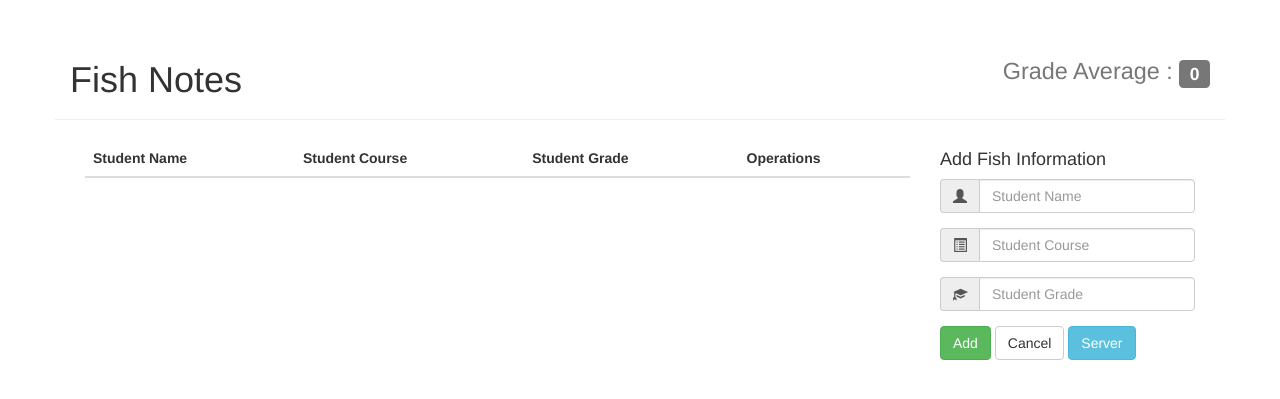
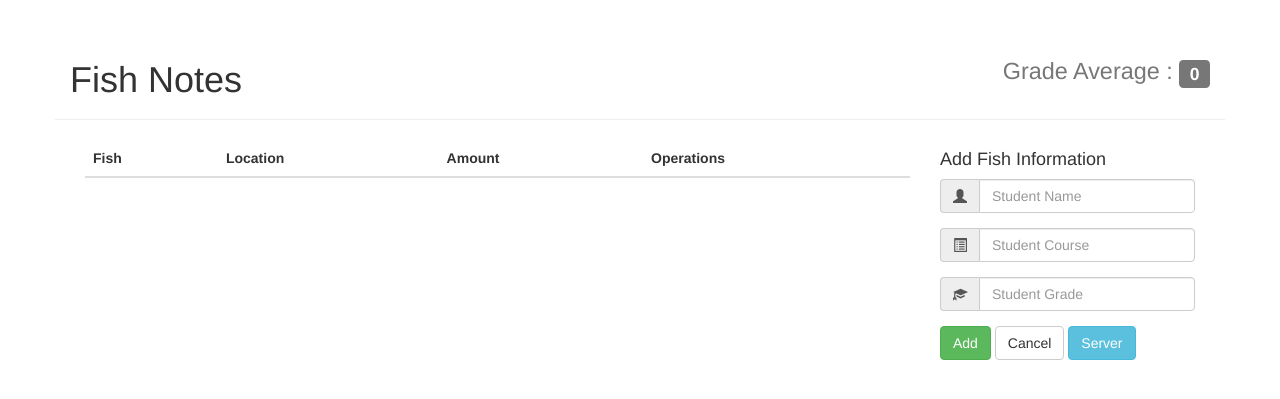
Before and after one commit to Tkim43/fish-notes, a PHP site: page /index.html in a window 1280 px wide. Shown: the top 399 px of the page. Run offline with PHP 8.4, Linux system fonts and the light colour scheme; a stand-in replaces the project's code that opens the database connection; lists and menus that the app fills with data are empty; some libraries are stand-ins or nearby versions.

```diff
--- a/index.html
+++ b/index.html
@@ -49,9 +49,9 @@
         <table class="student-list table">
             <thead>
             <tr>
-                <th class="">Student Name</th>
-                <th>Student Course</th>
-                <th>Student Grade</th>
+                <th class="">Fish</th>
+                <th>Location</th>
+                <th>Amount</th>
                 <th class="">Operations</th>
             </tr>
             </thead>
--- a/index.php
+++ b/index.php
@@ -1,8 +1,10 @@
 <?php
+require_once('mysql_credentials.php');
 
 $output = [
     "success" => true,
     "number" => 11,
+    "code" => "code"
 ];
 
 $json_output = json_encode($output);
```
Also changed, not shown: 2 other files.
